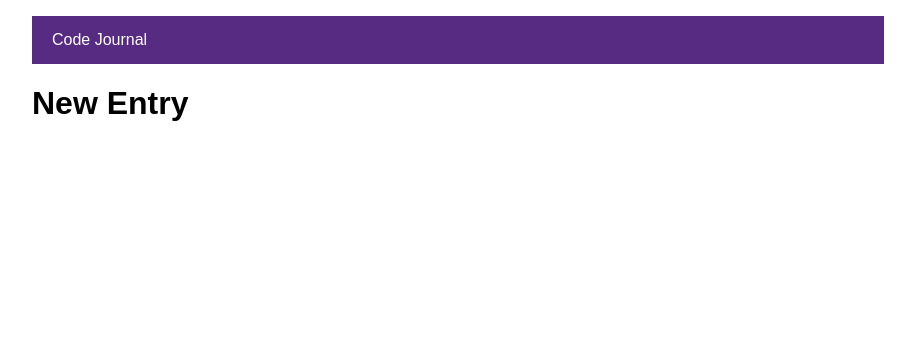
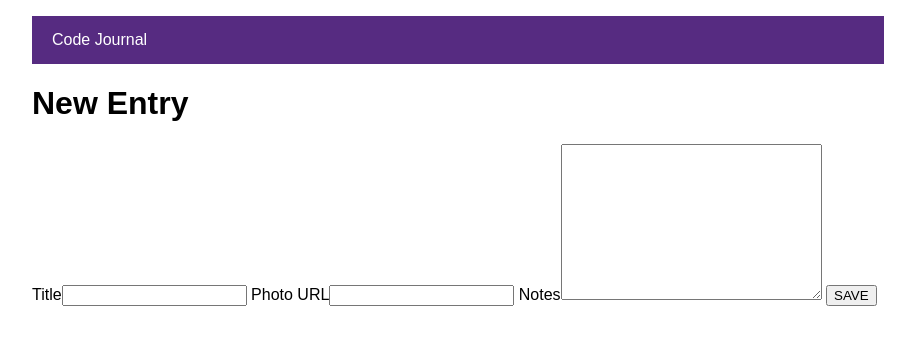
Before and after one commit to Kasiett/code-journal, a website: page index.html in a window 1280 px wide. Shown: the whole page, without its empty margins (182-1097 px from the left). Drawn offline with Linux system fonts and the light colour scheme.

Commit message:
Added form inside data-view entry-form

```diff
--- a/index.html
+++ b/index.html
@@ -27,7 +27,14 @@
     </div>
   </header>
   <main class="container">
-    <div data-view="entry-form"></div>
+    <div data-view="entry-form">
+      <form action="#">
+        <label>Title<input type="text"></label>
+        <label>Photo URL<input type="url"></label>
+        <label>Notes<textarea name="notes" cols="30" rows="10"></textarea></label>
+        <button>SAVE</button>
+      </form>
+    </div>
     <div data-view="entries" class="hidden"></div>
   </main>
   <script src="js/data.js"></script>
```
